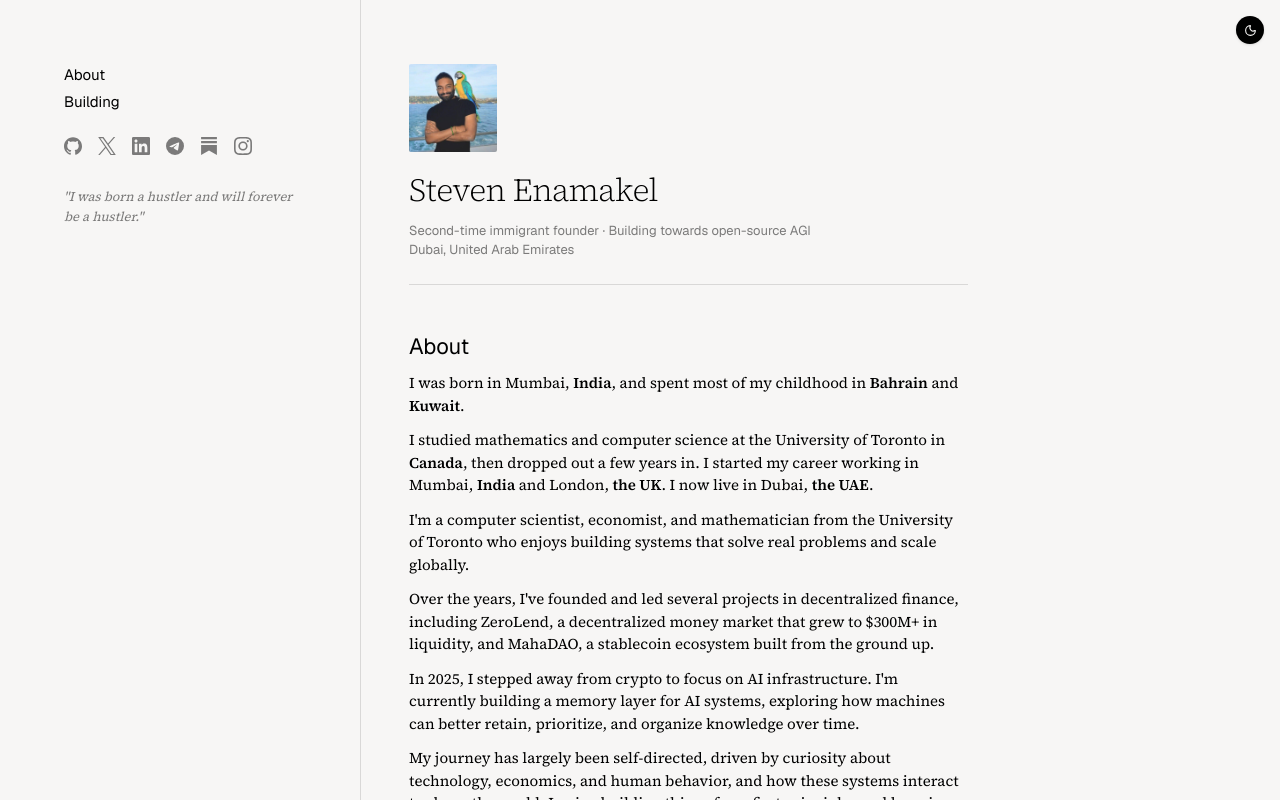
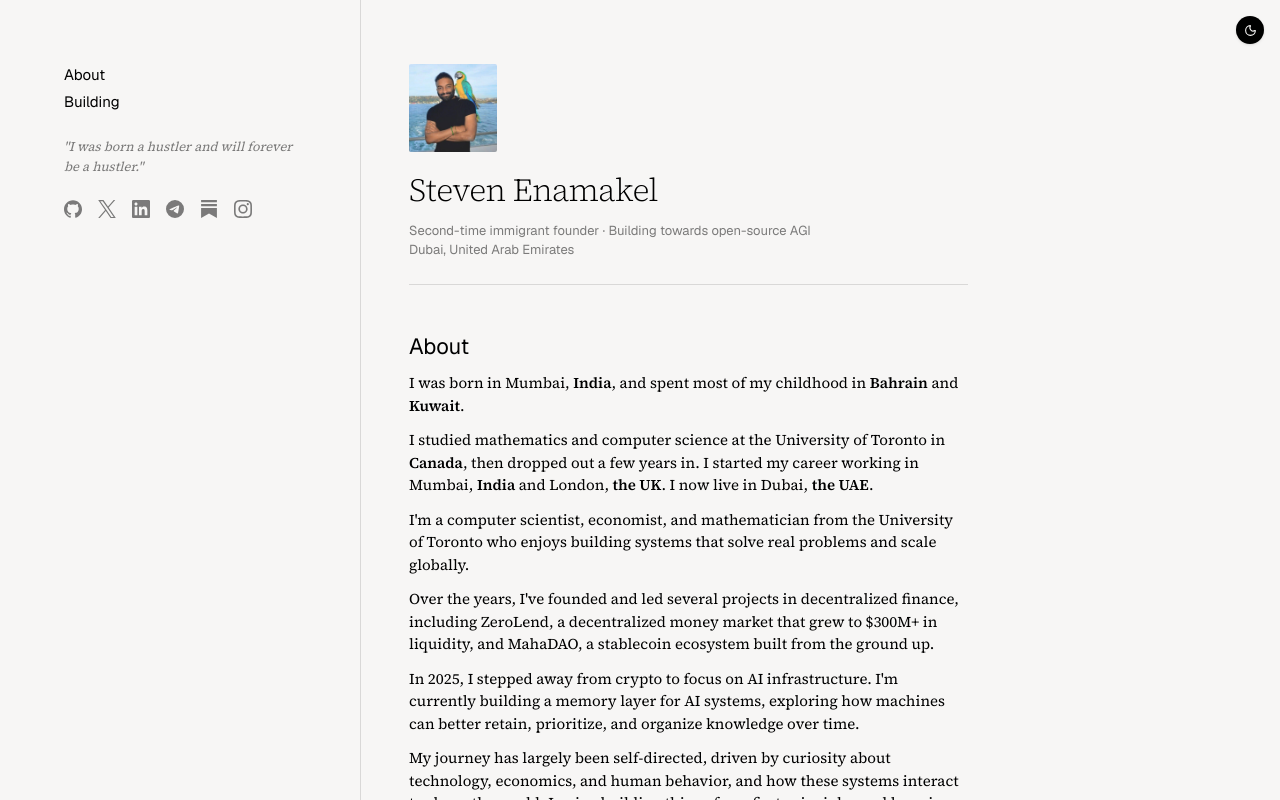
Before and after one commit to senamakel/enamakel.com, a Next.js app: page / in a window 1280 px wide. Shown: the top 800 px of the page. Built offline with nearby package versions, Linux system fonts and the light colour scheme.

Commit message:
style: order the rail nav, quote, icons on an even gap
Co-authored-by: Medulla <medulla@tinyhumans.ai>

```diff
--- a/src/app/page.tsx
+++ b/src/app/page.tsx
@@ -63,7 +63,7 @@ export default function Home() {
       <ThemeButton />
       <div className="lg:grid lg:grid-cols-12 lg:gap-x-8">
         {/* Left rail: identity and navigation, pinned on wide screens. */}
-        <aside className="border-border py-10 lg:col-span-3 lg:sticky lg:top-0 lg:h-screen lg:max-w-[16rem] lg:self-start lg:py-16">
+        <aside className="border-border flex flex-col gap-6 py-10 lg:col-span-3 lg:sticky lg:top-0 lg:h-screen lg:max-w-[16rem] lg:self-start lg:py-16">
           <nav className="flex flex-col gap-1 font-sans">
             {site.nav.map((item) => (
               <a
@@ -75,7 +75,10 @@ export default function Home() {
               </a>
             ))}
           </nav>
-          <ul className="mt-6 flex items-center gap-4">
+          <p className="text-muted-foreground max-w-[15rem] text-[13px] italic">
+            &quot;{site.quote}&quot;
+          </p>
+          <ul className="flex items-center gap-4">
             {site.links.map((link) => (
               <li key={link.label}>
                 <a
@@ -91,9 +94,6 @@ export default function Home() {
               </li>
             ))}
           </ul>
-          <p className="text-muted-foreground mt-8 max-w-[15rem] text-[13px] italic">
-            &quot;{site.quote}&quot;
-          </p>
         </aside>
 
         <main className="border-border w-full max-w-[38rem] pb-24 lg:col-span-9 lg:col-start-4 lg:border-l lg:pl-8 xl:pl-12">
```
